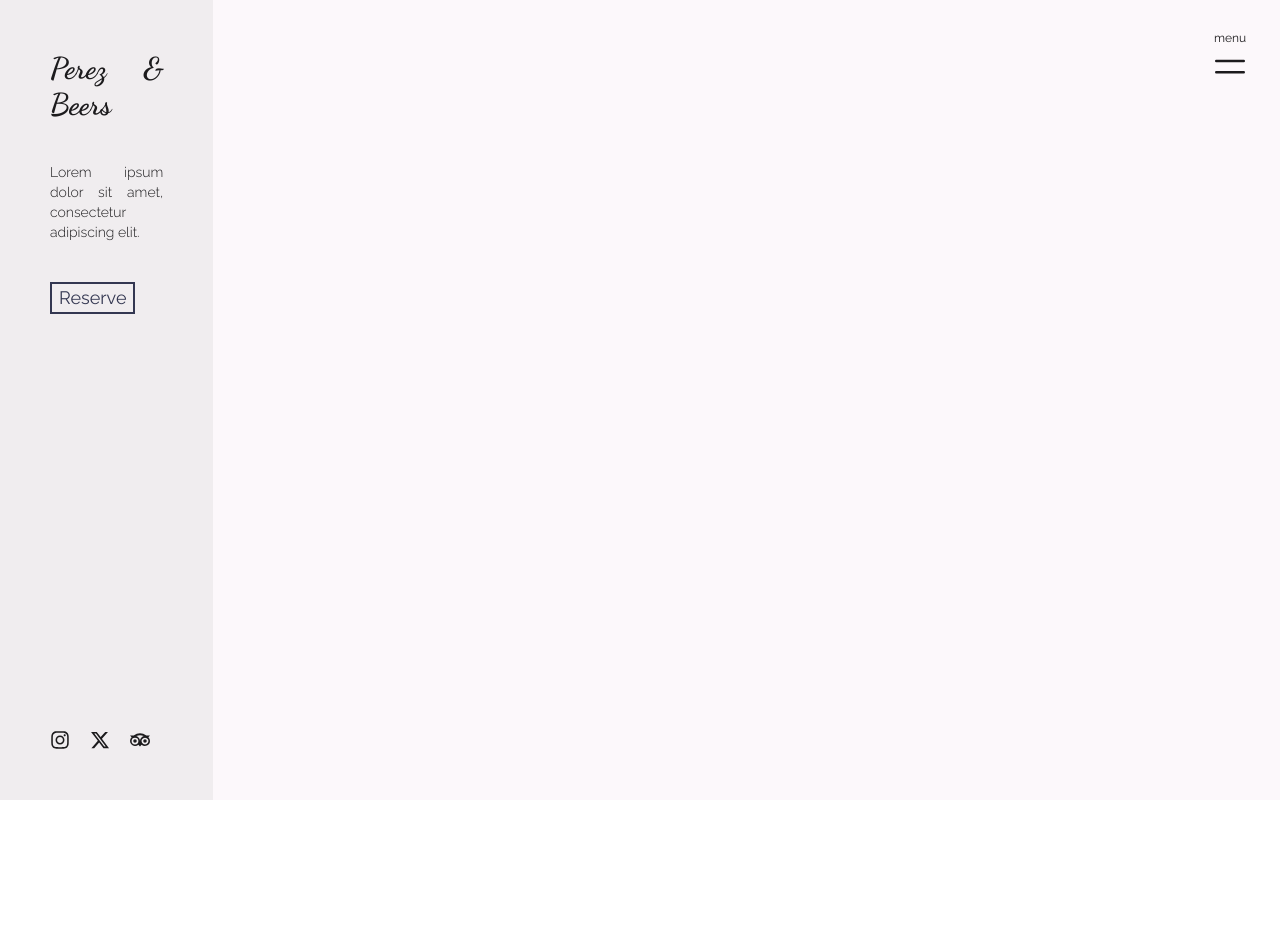
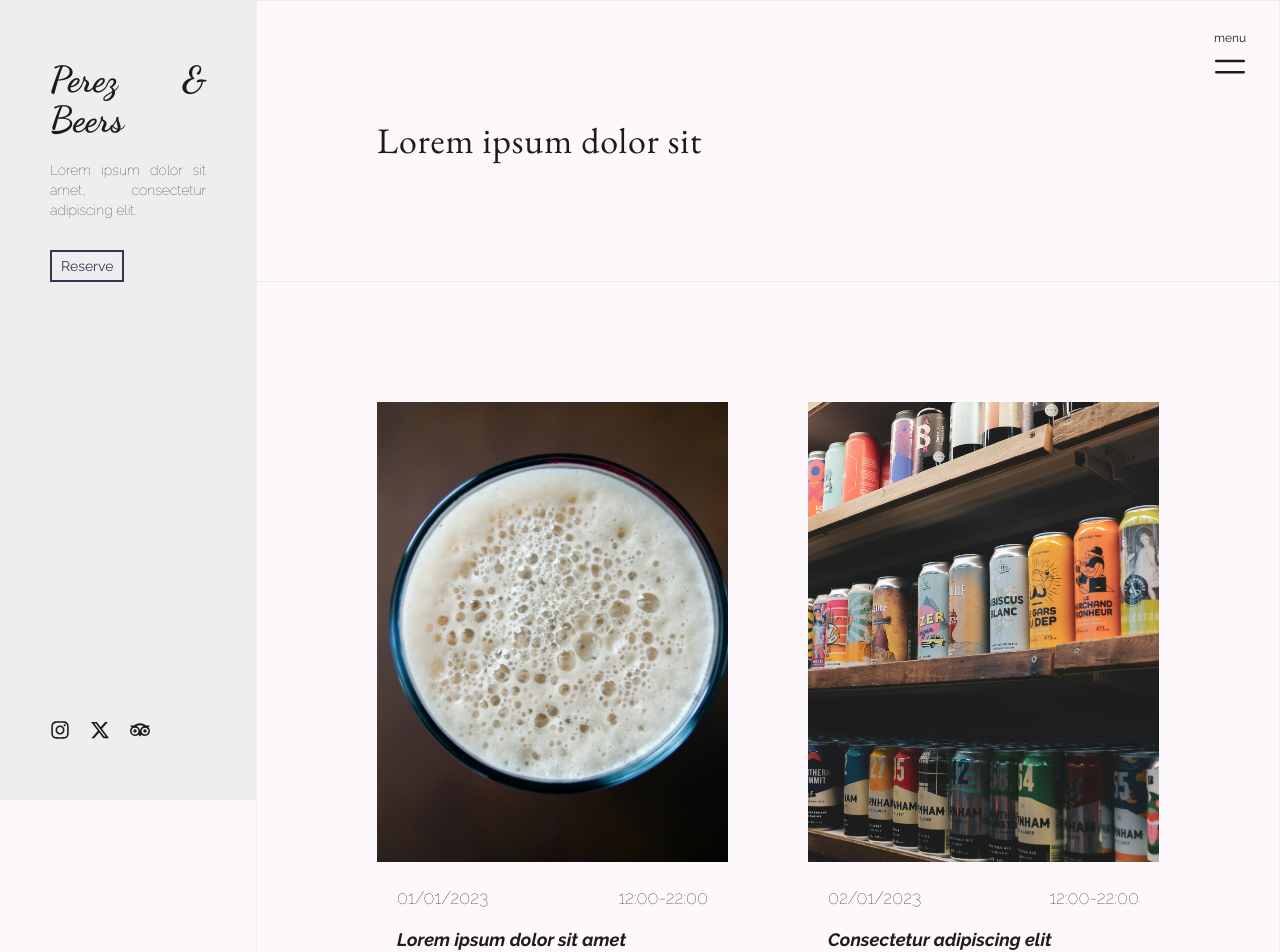
Before and after one commit to AdrianCardonaCandil/perezandbeers, a React (Vite) app in the folder frontend/: page /blog in a window 1280 px wide. Shown: the top 952 px of the page. Before the commit the page ends 800 px from the top, so only its background shows below. Built offline with nearby package versions, Linux system fonts and the light colour scheme.

Commit message:
blog page done minus animations

```diff
--- a/frontend/index.html
+++ b/frontend/index.html
@@ -5,12 +5,9 @@
     <link rel="icon" type="image/svg+xml" href="/vite.svg" />
     <meta name="viewport" content="width=device-width, initial-scale=1.0" />
     <link href="src/index.css" rel="stylesheet" />
-    <link rel="preconnect" href="https://fonts.googleapis.com" />
-    <link rel="preconnect" href="https://fonts.gstatic.com" crossorigin />
-    <link
-      href="https://fonts.googleapis.com/css2?family=Dancing+Script:wght@400..700&family=Raleway:ital,wght@0,100..900;1,100..900&display=swap"
-      rel="stylesheet"
-    />
+    <link rel="preconnect" href="https://fonts.googleapis.com">
+    <link rel="preconnect" href="https://fonts.gstatic.com" crossorigin>
+    <link href="https://fonts.googleapis.com/css2?family=Dancing+Script:wght@400..700&family=EB+Garamond:ital,wght@0,400..800;1,400..800&family=Raleway:ital,wght@0,100..900;1,100..900&display=swap" rel="stylesheet">
     <title>Vite + React</title>
   </head>
   <body>
--- a/frontend/src/components/Blog/Blog.jsx
+++ b/frontend/src/components/Blog/Blog.jsx
@@ -5,6 +5,8 @@
  */
 
 import SideColumn from "../common/SideColumn";
+import Posts from "./Posts";
+import images from "../../assets/images/export";
 
 // Mock data for the side column component
 const aside = {
@@ -13,6 +15,41 @@ const aside = {
   label: "Reserve",
   location: "Lorem ipsum dolor sit amet, consectetur adipiscing elit.",
 };
+
+// Mock data for the posts component
+const posts = {
+    header: "Lorem ipsum dolor sit",
+    entries: [
+        {
+            image: images[0],
+            date: "01/01/2023",
+            time: "12:00-22:00",
+            title: "Lorem ipsum dolor sit amet",
+            description: "Lorem ipsum dolor sit amet, consectetur adipiscing elit. Sed do eiusmod tempor incididunt."
+        },
+        {
+            image: images[1],
+            date: "02/01/2023",
+            time: "12:00-22:00",
+            title: "Consectetur adipiscing elit",
+            description: "Consectetur adipiscing elit, sed do eiusmod tempor incididunt ut labore et dolore magna aliqua."
+        },
+        {
+            image: images[2],
+            date: "03/01/2023",
+            time: "12:00-22:00",
+            title: "Sed do eiusmod tempor incididunt",
+            description: "Sed do eiusmod tempor incididunt ut labore et dolore magna aliqua. Ut enim ad minim veniam."
+        },
+        {
+            image: images[3],
+            date: "04/01/2023",
+            time: "12:00-22:00",
+            title: "Ut enim ad minim veniam",
+            description: "Ut enim ad minim veniam, quis nostrud exercitation ullamco laboris nisi ut aliquip ex ea commodo consequat."
+        }
+    ]
+}
 
 /**
  * @function Blog
@@ -23,9 +60,10 @@ const aside = {
 const Blog = () => {
   return (
     <main>
-      <div className="flex flex-col lg:flex-row">
+      <div className="flex flex-col md:flex-row">
         <SideColumn aside={aside} />
-        <section className="md:flex-5"></section>
+        <Posts posts={posts} />
+
       </div>
     </main>
   );
--- /dev/null
+++ b/frontend/src/components/Blog/Post.jsx
@@ -0,0 +1,31 @@
+/**
+ * @file Post.jsx
+ * @description Renders a single blog post.
+ * @author Adrian Cardona Candil
+ */
+
+/**
+ * @function Post
+ * @description Post component. Displays a single blog post.
+ * @returns {JSX.Element} Post component.
+ */
+
+const Post = ({ post }) => {
+  return (
+    <article className="flex flex-col gap-5">
+        <div className="h-75 md:h-115">
+            <img className="h-full w-full object-cover" src={post.image.path} alt={post.image.alt}></img>
+        </div>
+        <div className="flex flex-col gap-2.5 px-5">
+            <div className="flex justify-between font-thin">
+                <p>{post.date}</p>
+                <p>{post.time}</p>
+            </div>
+            <h2 className="font-bold italic">{post.title}</h2>
+            <p>{post.description}</p>
+        </div>
+    </article>
+  )
+}
+
+export default Post;
--- /dev/null
+++ b/frontend/src/components/Blog/Posts.jsx
@@ -0,0 +1,30 @@
+/**
+ * @file Posts.jsx
+ * @description Displays a list of blog posts. One for each important event, celebration, etc.
+ * @author Adrian Cardona Candil
+ */
+
+import Post from "./Post";
+
+/**
+ * @function Posts
+ * @description Posts component. List of blog posts.
+ * @returns {JSX.Element} Posts component.
+ */
+
+const Posts = ({ posts }) => {
+    return (
+        <section className="md:flex-4">
+            <div className="p-10 py-10 border-y border-[var(--surface-container-light)] dark:border-[var(--surface-container-dark)] md:p-30 text-xl md:text-4xl tracking-wide md:border-x md:border-b font-['EB_Garamond']">
+                <h1>{posts.header}</h1>
+            </div>
+            <div className="grid grid-cols-1 border-[var(--surface-container-light)] dark:border-[var(--surface-container-dark)] md:grid-cols-2 gap-20 p-10 md:p-30 md:border-x md:border-b">
+                {posts.entries.map(post =>
+                    <Post key={post.title} post={post} />
+                )}
+            </div>
+        </section>
+    )
+}
+
+export default Posts;
--- a/frontend/src/components/common/SideColumn.jsx
+++ b/frontend/src/components/common/SideColumn.jsx
@@ -16,23 +16,23 @@ import { FaTripadvisor } from "react-icons/fa";
 const SideColumn = ({ aside }) => {
   let icons = [<FaInstagram />, <FaXTwitter />, <FaTripadvisor />];
   return (
-    <aside className="sticky top-0 flex flex-col justify-between bg-[var(--surface-container-light)] md:h-screen md:flex-1 dark:bg-[var(--surface-container-dark)]">
-      <div className="flex flex-col gap-7.5 p-12.5 md:gap-10">
+    <aside className="md:sticky top-0 flex flex-col justify-between bg-[var(--surface-container-light)] md:h-screen md:flex-1 dark:bg-[var(--surface-container-dark)]">
+      <div className="flex flex-col gap-5 p-12.5 md:pt-15">
         <h1
-          className="text-3xl font-extrabold"
+          className="text-4xl font-extrabold"
           style={{ fontFamily: "'Dancing Script'" }}
         >
           {aside.logo}
         </h1>
-        <p className="text-sm font-light">{aside.mission}</p>
+        <p className="text-sm font-thin">{aside.mission}</p>
         <div>
-          <button className="py-0.15 px-2.25 text-[var(--primary-light)] inset-ring-2 inset-ring-[var(--primary-light)] dark:text-[var(--primary-dark)] dark:inset-ring-[var(--primary-dark)]">
+          <button className="mt-2.5 px-2.75 py-1.5 text-sm text-[var(--primary-light)] inset-ring-2 inset-ring-[var(--primary-light)] dark:text-[var(--primary-dark)] dark:inset-ring-[var(--primary-dark)]">
             <p>{aside.label}</p>
           </button>
         </div>
       </div>
       <div>
-        <div className="flex gap-5 px-12.5 pb-12.5 text-xl">
+        <div className="flex gap-5 px-12.5 pb-12.5 md:pb-15 text-xl">
           {icons.map((icon, index) => (
             <a key={index}>{icon}</a>
           ))}
```
